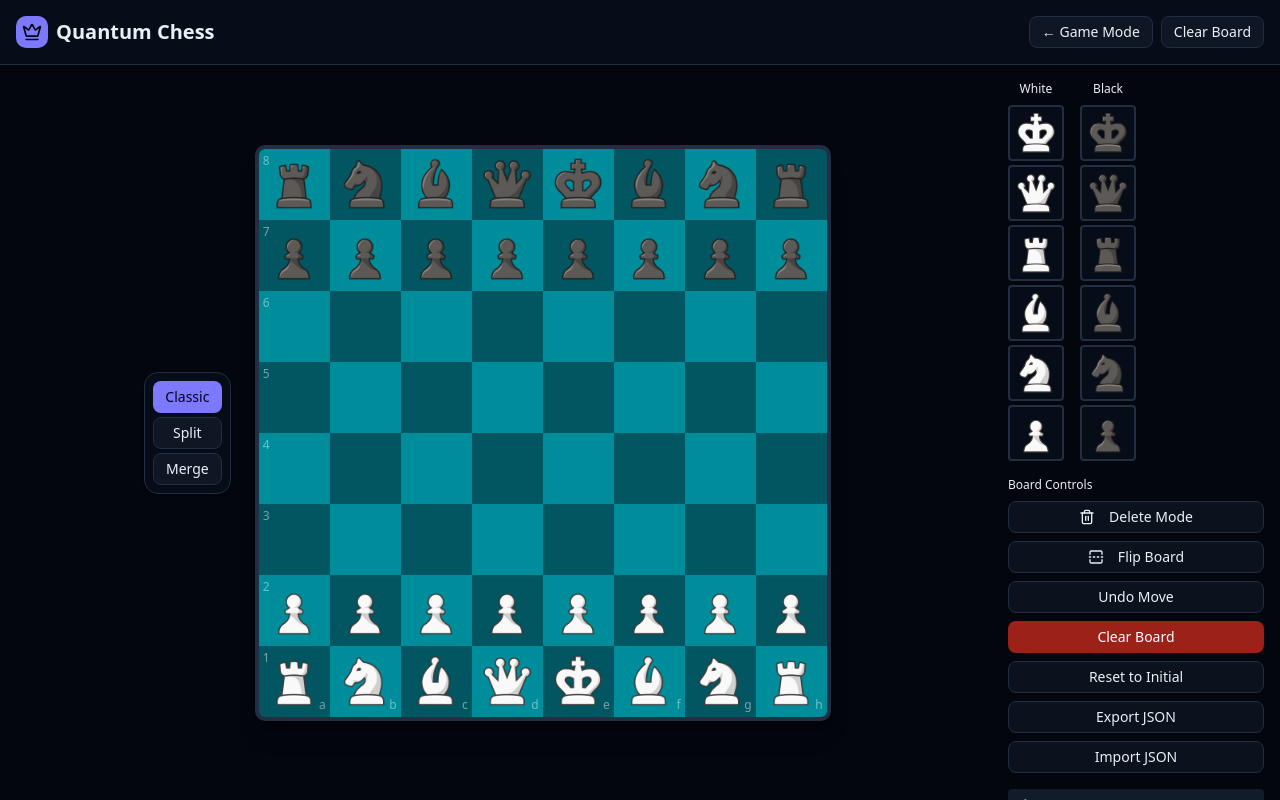
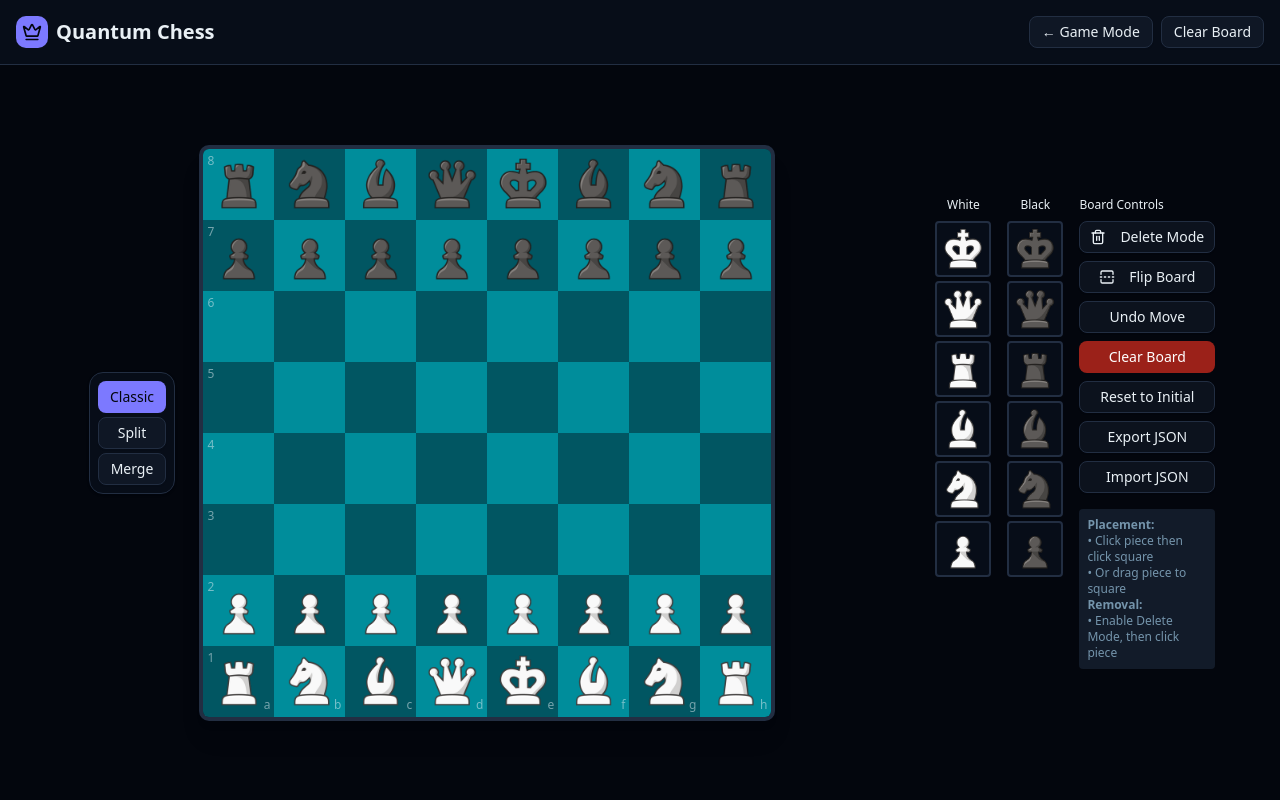
Before and after one commit to SrihasRC/quantum-chess, a Next.js app: page /sandbox in a window 1280 px wide. Built offline with nearby package versions, Linux system fonts and the light colour scheme.

Commit message:
fix: board status reset from sandbox mode to game mode and fix layout

```diff
--- a/app/sandbox/page.tsx
+++ b/app/sandbox/page.tsx
@@ -27,8 +27,9 @@ export default function SandboxPage() {
   useEffect(() => {
     useGameStore.setState({ sandboxMode: true });
     return () => {
-      // Disable sandbox mode when leaving
+      // Disable sandbox mode and reset board when leaving
       useGameStore.setState({ sandboxMode: false });
+      useGameStore.getState().newGame();
     };
   }, []);
 
@@ -207,17 +208,15 @@ export default function SandboxPage() {
       <Header />
 
       {/* Main content */}
-      <div className="flex-1 flex gap-4 p-4 overflow-hidden">
-
-
+      <div className="flex-1 flex gap-4 p-4 justify-center items-center overflow-hidden">
         {/* Board with move mode selector */}
-        <div className="flex-1 flex flex-col items-center justify-center min-w-0">
-          <div className="flex items-center gap-6 w-full max-w-[90vh]">
+        <div className="flex flex-col items-center justify-center">
+          <div className="flex items-center gap-6">
             <div className="shrink-0">
               <MoveModSelector mode={moveMode} onModeChange={setMoveMode} />
             </div>
             <div
-              className="flex-1"
+              className="w-[min(90vh,90vw)]"
               onDrop={(e) => {
                 e.preventDefault();
                 const piece = e.dataTransfer.getData("piece") as PieceSymbol;
@@ -253,7 +252,7 @@ export default function SandboxPage() {
         </div>
 
         {/* Left sidebar - Pieces palette and controls */}
-        <div className="flex flex-col gap-4 w-64">
+        <div className="flex gap-4 w-64">
           {/* Pieces palette */}
           <div className="flex gap-4">
             {/* White pieces */}
```
